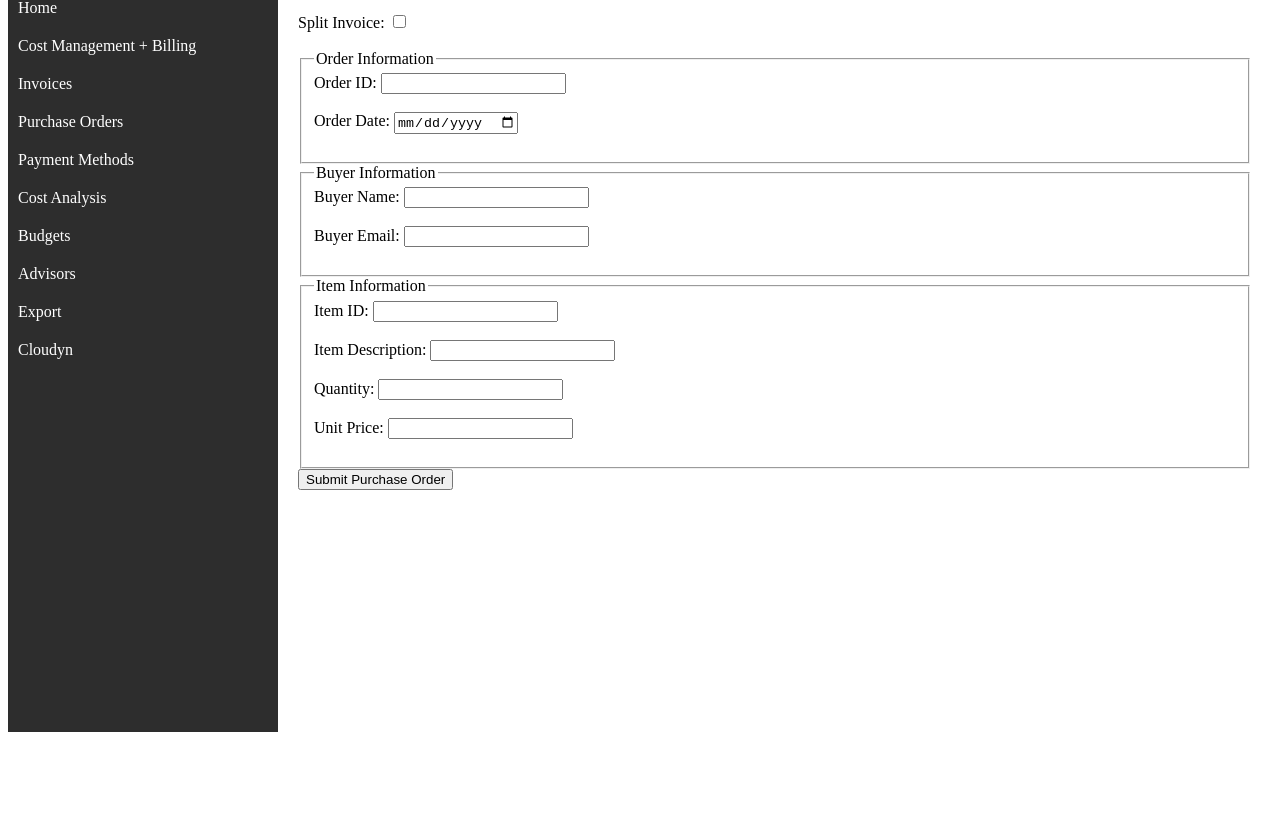
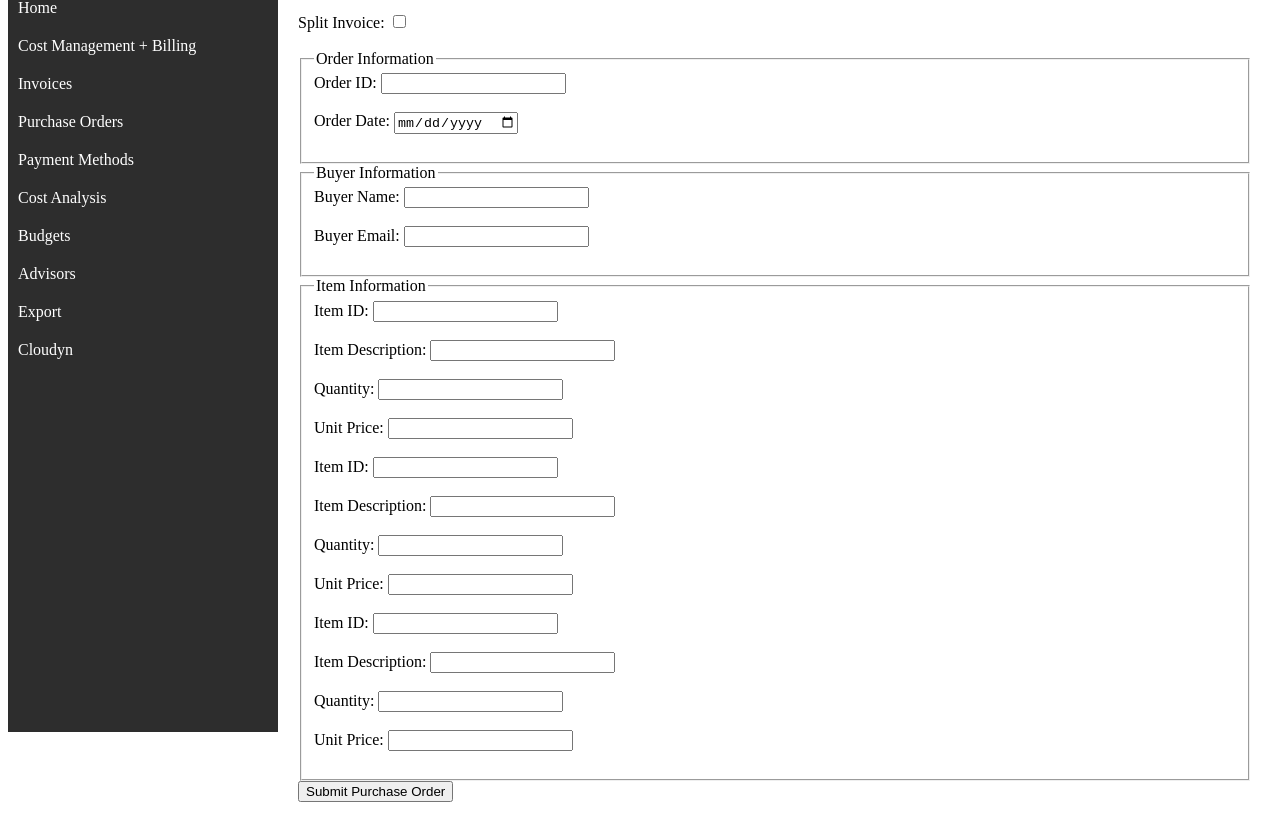
Before and after one commit to joshmerry/POManagement, a plain HTML site: page POInputCXml.html in a window 1280 px wide. Shown: the part 96-926 px from the top of the page. Before the commit the page ends 836 px from the top, so only its background shows below. Drawn offline with Linux system fonts and the light colour scheme.

Commit message:
adding list

```diff
--- a/POInputCXml.html
+++ b/POInputCXml.html
@@ -71,20 +71,46 @@
 
             <fieldset>
                 <legend>Item Information</legend>
-                <label for="itemID">Item ID:</label>
-                <input type="text" id="itemID" name="itemID" required><br><br>
+                <div class="item-row">
+                    <label for="itemID1">Item ID:</label>
+                    <input type="text" id="itemID1" name="itemID1" required><br><br>
 
-                <label for="itemDescription">Item Description:</label>
-                <input type="text" id="itemDescription" name="itemDescription" required><br><br>
+                    <label for="itemDescription1">Item Description:</label>
+                    <input type="text" id="itemDescription1" name="itemDescription1" required><br><br>
 
-                <label for="quantity">Quantity:</label>
-                <input type="number" id="quantity" name="quantity" required><br><br>
+                    <label for="quantity1">Quantity:</label>
+                    <input type="number" id="quantity1" name="quantity1" required><br><br>
 
-                <label for="unitPrice">Unit Price:</label>
-                <input type="number" id="unitPrice" name="unitPrice" step="0.01" required><br><br>
+                    <label for="unitPrice1">Unit Price:</label>
+                    <input type="number" id="unitPrice1" name="unitPrice1" step="0.01" required><br><br>
+                </div>
+                <div class="item-row">
+                    <label for="itemID2">Item ID:</label>
+                    <input type="text" id="itemID2" name="itemID2" required><br><br>
+
+                    <label for="itemDescription2">Item Description:</label>
+                    <input type="text" id="itemDescription2" name="itemDescription2" required><br><br>
+
+                    <label for="quantity2">Quantity:</label>
+                    <input type="number" id="quantity2" name="quantity2" required><br><br>
+
+                    <label for="unitPrice2">Unit Price:</label>
+                    <input type="number" id="unitPrice2" name="unitPrice2" step="0.01" required><br><br>
+                </div>
+                <div class="item-row">
+                    <label for="itemID3">Item ID:</label>
+                    <input type="text" id="itemID3" name="itemID3" required><br><br>
+
+                    <label for="itemDescription3">Item Description:</label>
+                    <input type="text" id="itemDescription3" name="itemDescription3" required><br><br>
+
+                    <label for="quantity3">Quantity:</label>
+                    <input type="number" id="quantity3" name="quantity3" required><br><br>
+
+                    <label for="unitPrice3">Unit Price:</label>
+                    <input type="number" id="unitPrice3" name="unitPrice3" step="0.01" required><br><br>
+                </div>
             </fieldset>
-
-
 
             <input type="submit" value="Submit Purchase Order">
         </form>
```
